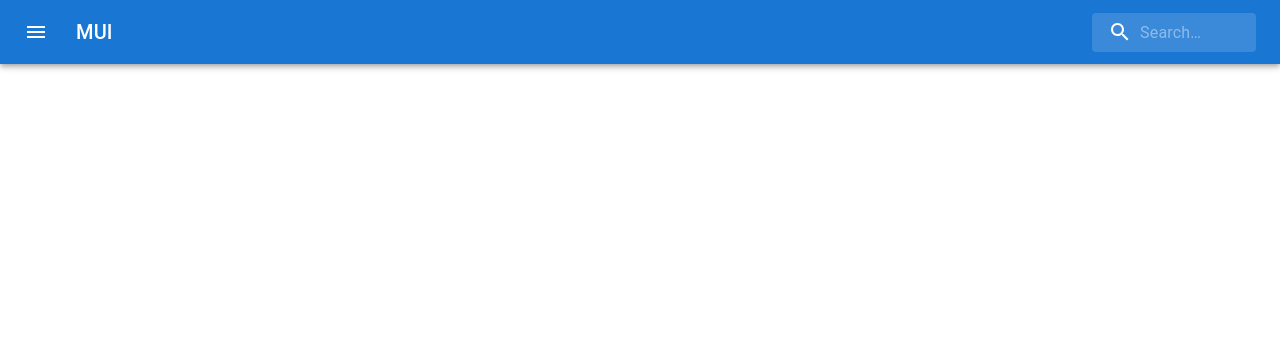
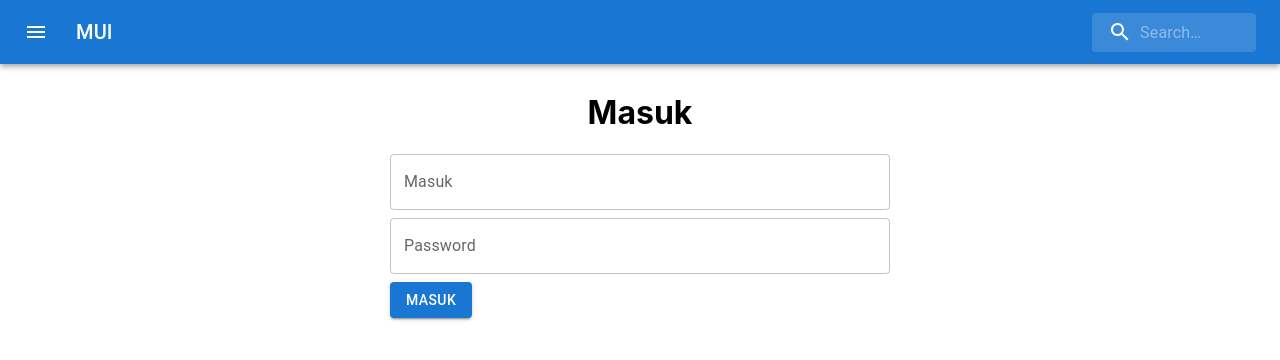
Before and after one commit to usmannasution80/blog-web, a React (Create React App) app: page /login in a window 1280 px wide. Before the commit this address had no page. Shown: the top 360 px of the page. Built offline with nearby package versions, Linux system fonts and the light colour scheme.

Commit message:
Add Login page

```diff
--- /dev/null
+++ b/src/components/Login.js
@@ -0,0 +1,33 @@
+import {
+  Box,
+  TextField,
+  Button
+} from '@mui/material';
+
+function Login(){
+
+  const {_} = window.web;
+
+  return (
+    <Box sx={{maxWidth : '500px', m : 'auto'}}>
+      <Box
+        component="h1"
+        sx={{textAlign:'center'}}
+        children={_('login')}/>
+      <TextField
+        label={_('login')}
+        fullWidth
+        sx={{mb:1}}/>
+      <TextField
+        label={_('password')}
+        fullWidth
+        type="password"
+        sx={{mb:1}}/>
+      <Button
+        variant="contained"
+        children={_('login')}/>
+    </Box>
+  );
+}
+
+export default Login;
--- a/src/components/Menu.js
+++ b/src/components/Menu.js
@@ -12,6 +12,7 @@ import NewspaperIcon from '@mui/icons-material/Newspaper';
 import LocalOfferIcon from '@mui/icons-material/LocalOffer';
 import ContactMailIcon from '@mui/icons-material/ContactMail';
 import LanguageIcon from '@mui/icons-material/Language';
+import LoginIcon from '@mui/icons-material/Login';
 import {createTheme, ThemeProvider} from '@mui/material/styles';
 
 function Menu(props){
--- a/src/components/Routes.js
+++ b/src/components/Routes.js
@@ -1,12 +1,14 @@
 import {Routes, Route} from 'react-router-dom';
 import Articles from 'components/Articles';
 import Article from 'components/Article';
+import Login from 'components/Login';
 
 function MyRoutes(){
   return (
     <Routes>
       <Route path="/articles" element={<Articles/>}/>
       <Route path="/article/:id" element={<Article/>}/>
+      <Route path="/login" element={<Login/>}/>
     </Routes>
   );
 }
--- a/src/locales/id.js
+++ b/src/locales/id.js
@@ -4,7 +4,10 @@ const id = {
   'articles' : 'Artikel',
   'categories' : 'Kategori',
   'contact' : 'Kontak',
-  'change_language' : 'Ganti Bahasa'
+  'change_language' : 'Ganti Bahasa',
+  'login' : 'Masuk',
+  'email' : 'Email',
+  'password' : 'Password'
 };
 
 export default id;
```
